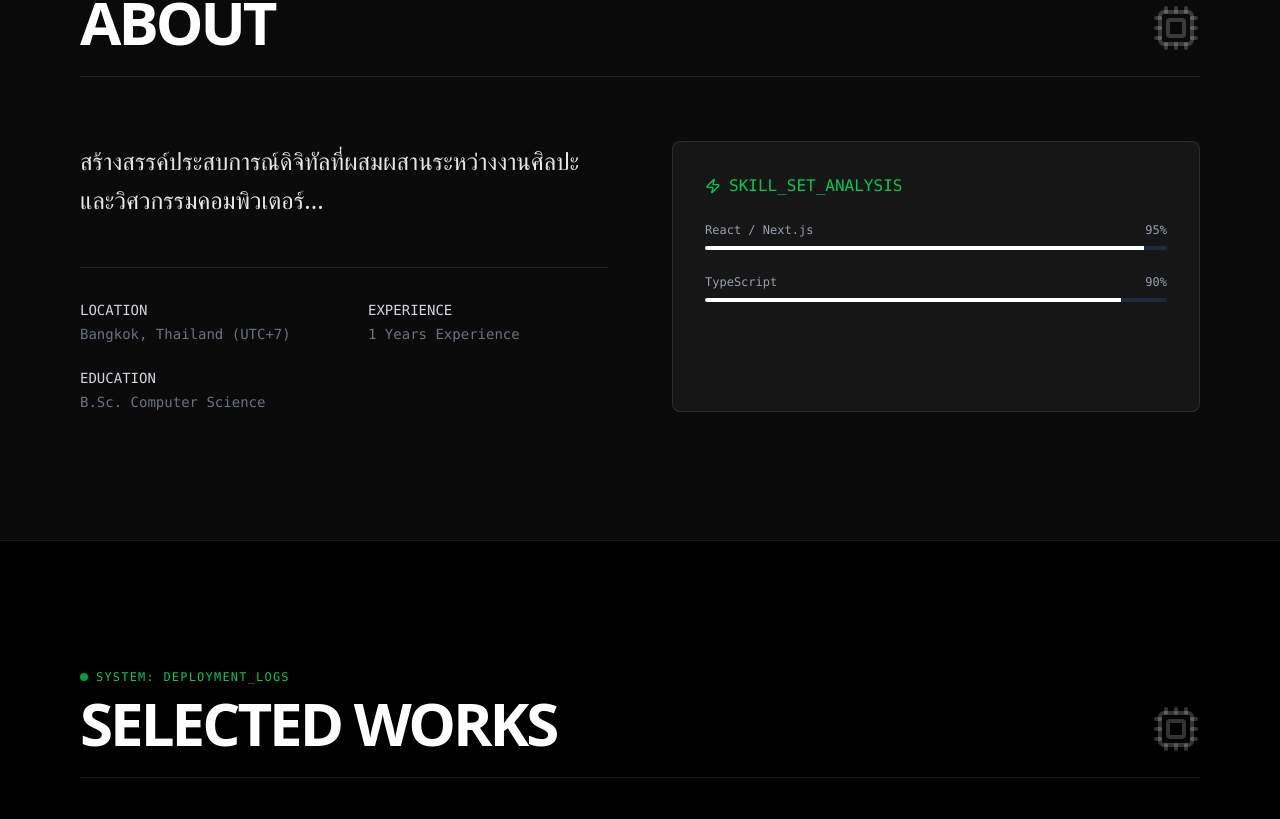
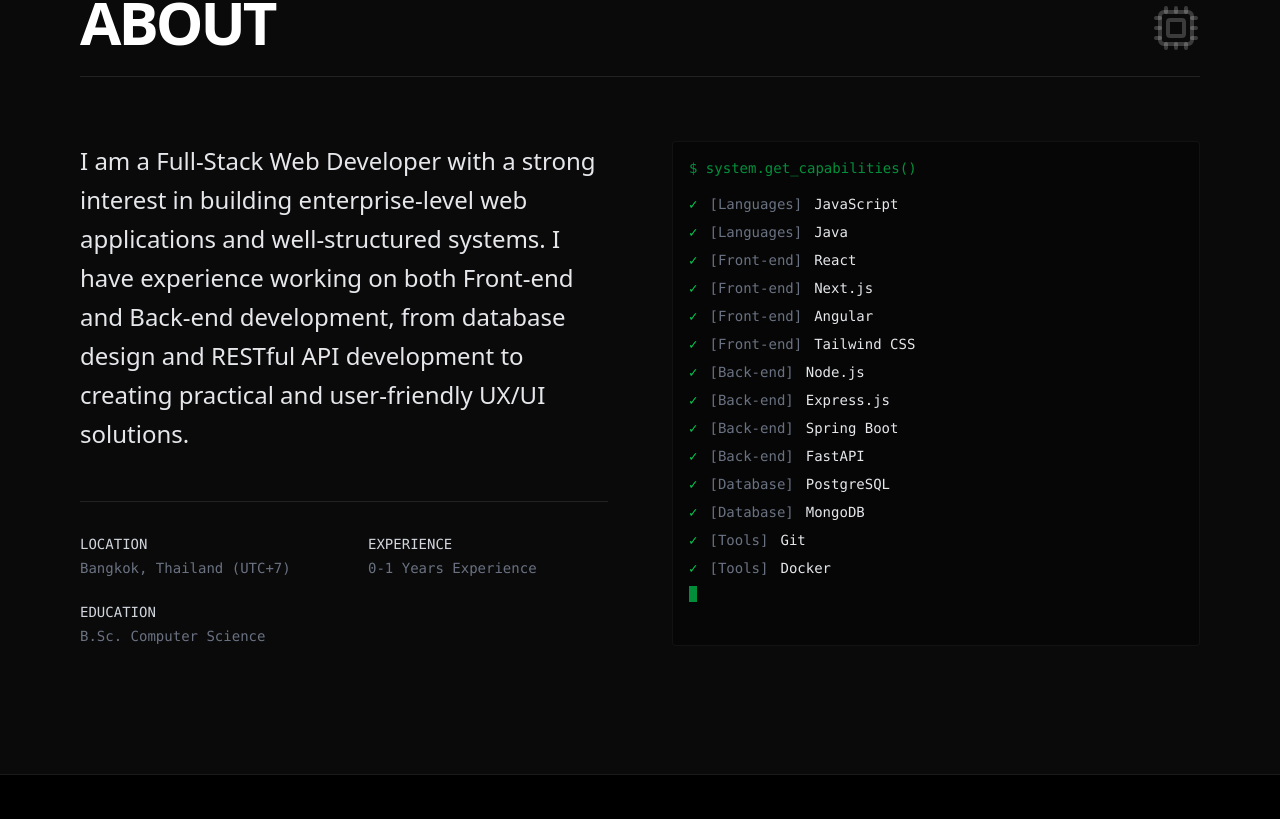
Before and after one commit to nokihttia-dev/Portfolio_Web, a Next.js app: page / in a window 1280 px wide. Shown: the part 961-1780 px from the top of the page. Built offline with nearby package versions, Linux system fonts and the light colour scheme.

Commit message:
feat: update About section with new skills display and enhance profile description

```diff
--- a/src/components/sections/About.jsx
+++ b/src/components/sections/About.jsx
@@ -1,7 +1,6 @@
 "use client";
 import React from 'react';
 import { motion } from 'framer-motion';
-import { Zap } from 'lucide-react';
 import { PORTFOLIO_CONTENT } from '@/data/content';
 import SectionHeader from '@/components/ui/SectionHeader';
 
@@ -33,31 +32,22 @@ export default function AboutSection() {
             </div>
           </div>
 
-          {/* Right Column: Skills Graph */}
-          <div className="bg-white/5 border border-white/10 p-8 rounded-lg backdrop-blur-sm">
-            <h3 className="font-mono text-green-500 mb-6 flex items-center gap-2">
-              <Zap size={16} /> SKILL_SET_ANALYSIS
-            </h3>
-            <div className="space-y-6">
-              {PORTFOLIO_CONTENT.skills.map((skill, index) => (
-                <div key={index}>
-                  <div className="flex justify-between text-xs font-mono mb-2 text-gray-400">
-                    <span>{skill.name}</span>
-                    <span>{skill.level}%</span>
+
+              <div className="font-mono text-sm space-y-2 p-4 bg-black/40 rounded border border-white/5">
+                <p className="text-green-500/70 mb-4">$ system.get_capabilities()</p>
+                {PORTFOLIO_CONTENT.skills.map((skill, i) => (
+                  <div key={i} className="flex items-center gap-3">
+                    <span className="text-green-500">✓</span>
+                    <span className="text-gray-500">[{skill.category}]</span>
+                    <span className="text-gray-200">{skill.name}</span>
                   </div>
-                  <div className="w-full h-1 bg-gray-800 rounded-full overflow-hidden">
-                    <motion.div
-                      className="h-full bg-white"
-                      initial={{ width: 0 }}
-                      whileInView={{ width: `${skill.level}%` }}
-                      transition={{ duration: 1, delay: 0.1 + (index * 0.1) }}
-                      viewport={{ once: true }}
-                    />
-                  </div>
-                </div>
-              ))}
-            </div>
-          </div>
+                ))}
+                <motion.span
+                  animate={{ opacity: [1, 0] }}
+                  transition={{ repeat: Infinity, duration: 0.8 }}
+                  className="inline-block w-2 h-4 bg-green-500"
+                />
+              </div>
         </div>
       </div>
     </section>
--- a/src/data/content.js
+++ b/src/data/content.js
@@ -7,16 +7,31 @@ export const PORTFOLIO_CONTENT = {
   profile: {
     name: "AITTHIKON MAKDEE",
     role: "Full Stack Developer",
-    description: "สร้างสรรค์ประสบการณ์ดิจิทัลที่ผสมผสานระหว่างงานศิลปะและวิศวกรรมคอมพิวเตอร์...",
+    description: "I am a Full-Stack Web Developer with a strong interest in building enterprise-level web applications and well-structured systems. I have experience working on both Front-end and Back-end development, from database design and RESTful API development to creating practical and user-friendly UX/UI solutions.",
     location: "Bangkok, Thailand (UTC+7)",
-    experience: "1 Years Experience",
+    experience: "0-1 Years Experience",
     education: "B.Sc. Computer Science"
   },
-  skills: [
-    { name: "React / Next.js", level: 95 },
-    { name: "TypeScript", level: 90 },
-    // ... items อื่นๆ
-  ],
+skills: [
+  { category: "Languages", name: "JavaScript" },
+  { category: "Languages", name: "Java" },
+
+  { category: "Front-end", name: "React" },
+  { category: "Front-end", name: "Next.js" },
+  { category: "Front-end", name: "Angular" },
+  { category: "Front-end", name: "Tailwind CSS" },
+
+  { category: "Back-end", name: "Node.js" },
+  { category: "Back-end", name: "Express.js" },
+  { category: "Back-end", name: "Spring Boot" },
+  { category: "Back-end", name: "FastAPI" },
+
+  { category: "Database", name: "PostgreSQL" },
+  { category: "Database", name: "MongoDB" },
+
+  { category: "Tools", name: "Git" },
+  { category: "Tools", name: "Docker" }
+],
   projects: [
     {
       id: "01",
```
